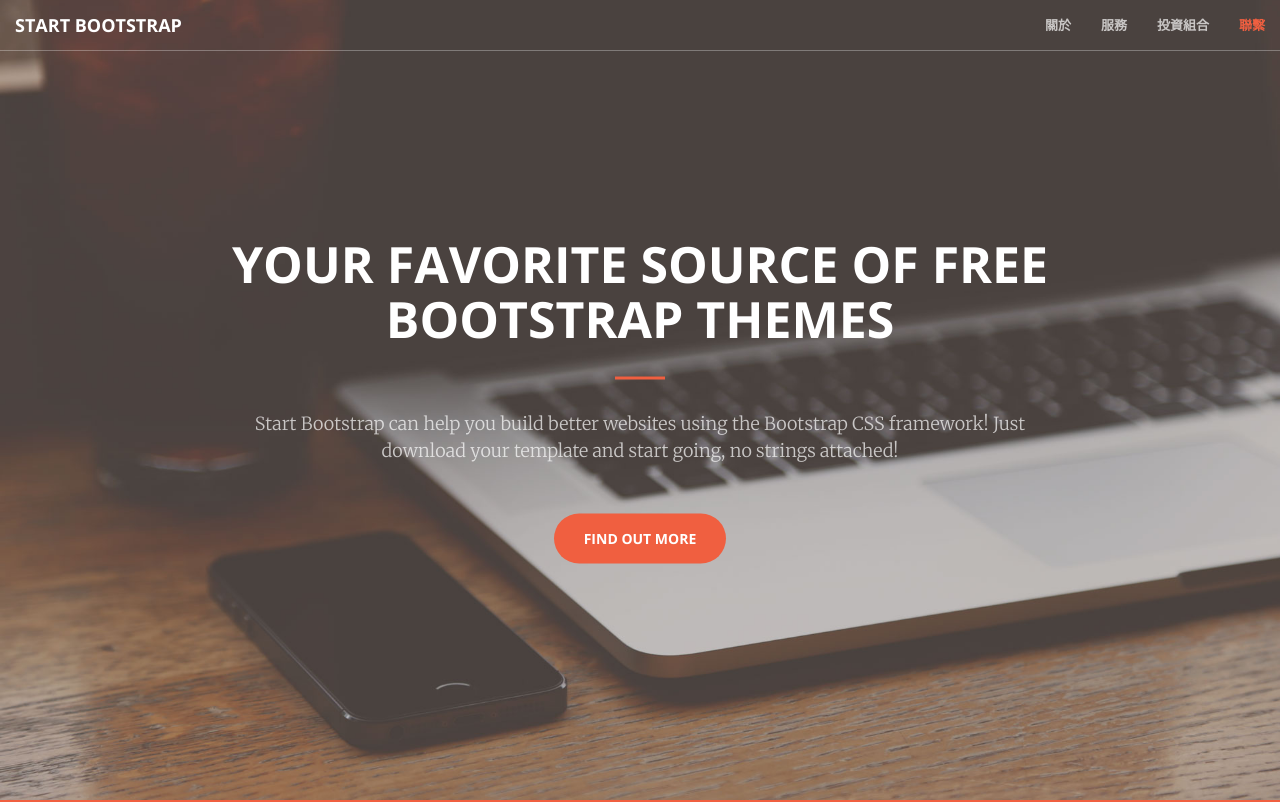
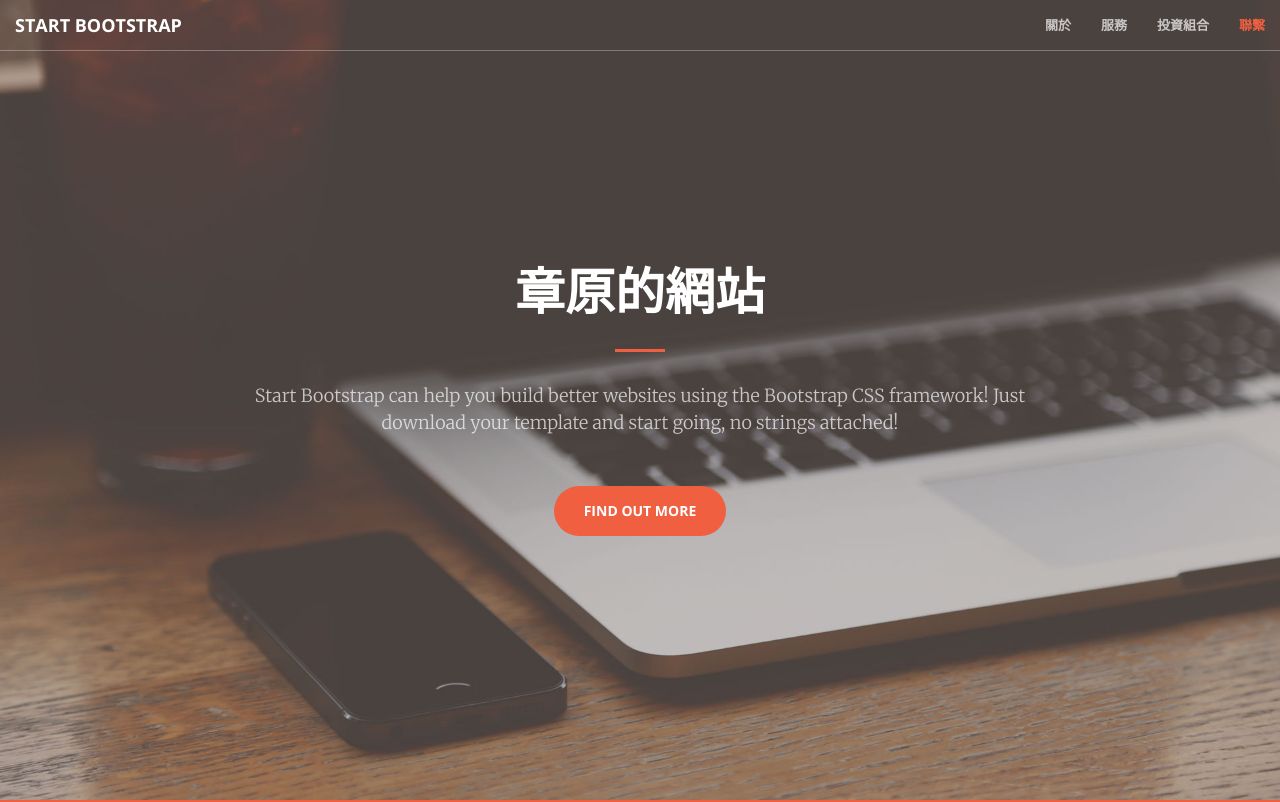
Before and after one commit to ab2620189/hhjh, a website: page creative/index.html in a window 1280 px wide. Shown: the top 802 px of the page. Drawn offline with nearby package versions, Linux system fonts and the light colour scheme.

Commit message:
09487487487

```diff
--- a/creative/index.html
+++ b/creative/index.html
@@ -71,7 +71,7 @@
     <header>
         <div class="header-content">
             <div class="header-content-inner">
-                <h1 id="homeHeading">Your Favorite Source of Free Bootstrap Themes</h1>
+                <h1 id="homeHeading">章原的網站</h1>
                 <hr>
                 <p>Start Bootstrap can help you build better websites using the Bootstrap CSS framework! Just download your template and start going, no strings attached!</p>
                 <a href="#about" class="btn btn-primary btn-xl page-scroll">Find Out More</a>
```
